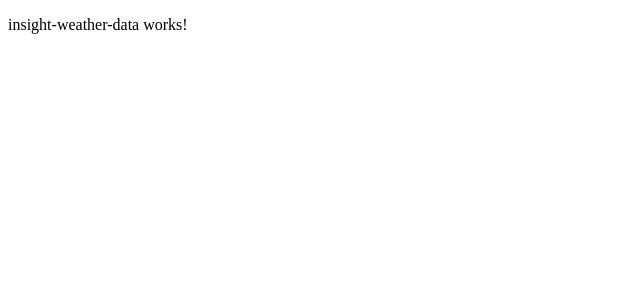
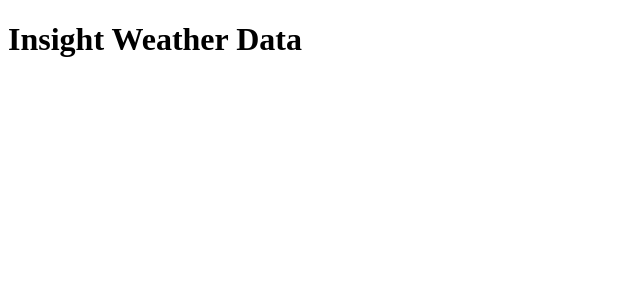
Before and after one commit to adityai/angular-nasa-data-vierwer, an Angular app: page / in a window 1280 px wide. Shown: the top 300 px of the page, without its empty margins (0-640 px from the left). Built offline with nearby package versions, Linux system fonts and the light colour scheme.

Commit message:
Fixed insight-weather-data component unit test

```diff
--- a/src/app/insight-weather-data/insight-weather-data.component.html
+++ b/src/app/insight-weather-data/insight-weather-data.component.html
@@ -1 +1 @@
-<p>insight-weather-data works!</p>
+<h1>Insight Weather Data</h1>
```
Also changed, not shown: 1 other file (tests, documents, lock files or other folders).
